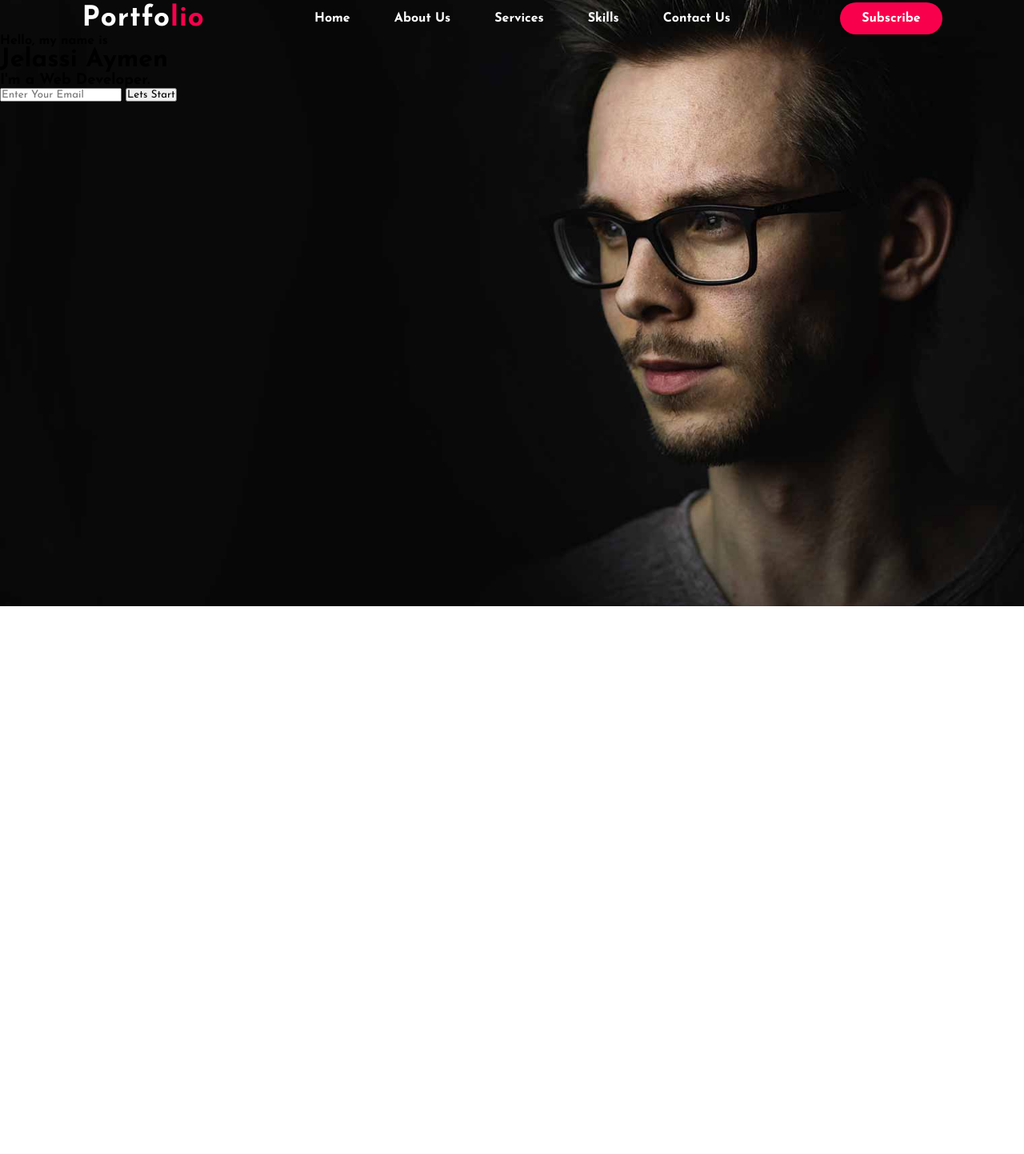
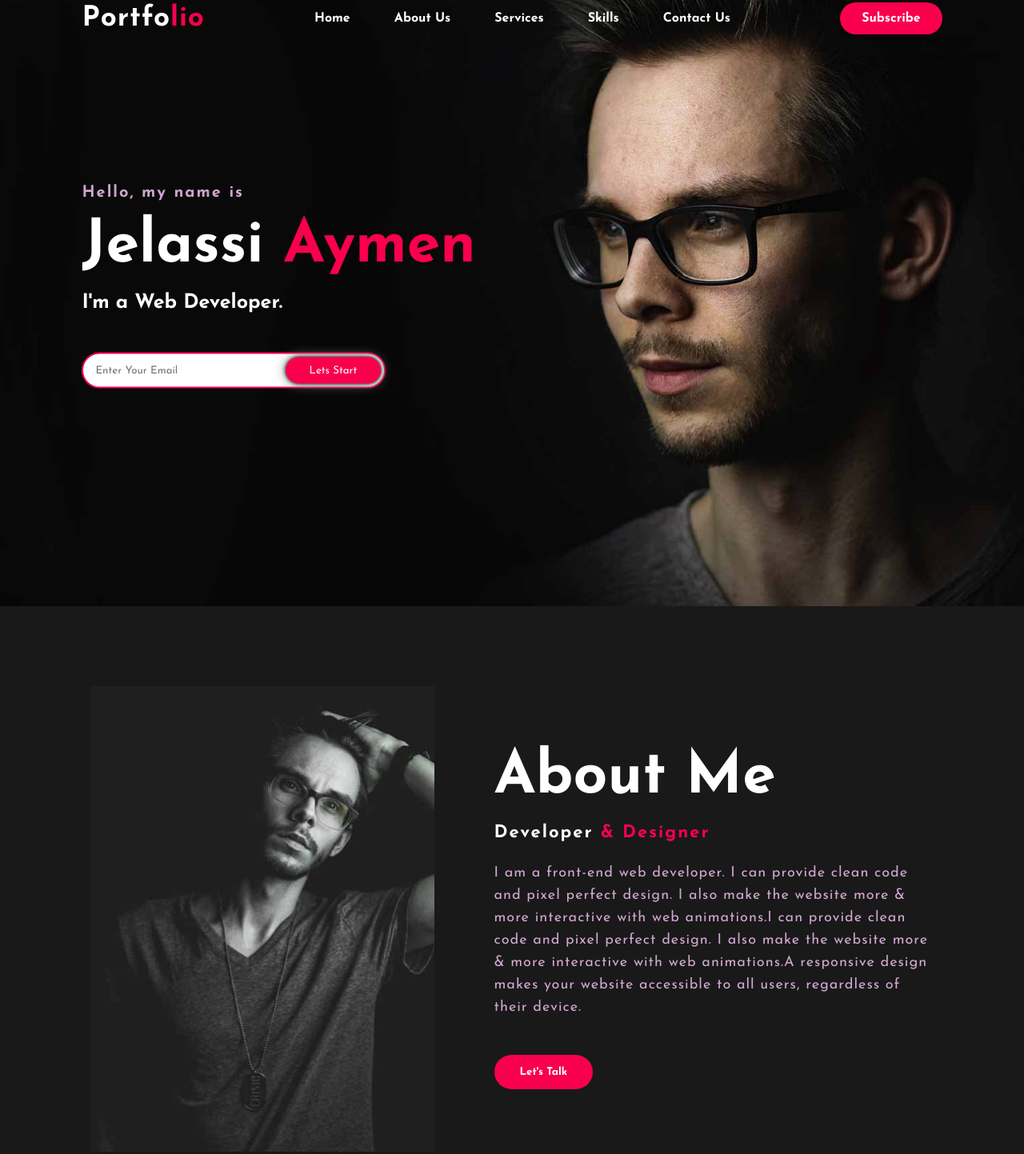
Before and after one commit to jelassiaymen94/personal-portfolio, a plain HTML site: page index.html in a window 1280 px wide. Shown: the part 42-1485 px from the top of the page at 80% size. Before the commit the page ends 800 px from the top, so only its background shows below. Drawn offline with Linux system fonts and the light colour scheme.

Commit message:
About section done

```diff
--- a/css/style.css
+++ b/css/style.css
@@ -66,3 +66,121 @@ nav ul li a:hover {
 	color: #f9004d;
 	transform: scale(1.3);
 }
+
+.content {
+	position: absolute;
+	top: 50%;
+	left: 8%;
+	transform: translateY(-50%);
+}
+
+h1 {
+	color: white;
+	margin: 20px 0px 20px;
+	font-size: 75px;
+}
+
+h3 {
+	color: white;
+	font-size: 25px;
+	margin-bottom: 50px;
+}
+
+h4 {
+	color: #fcfc;
+	letter-spacing: 2px;
+	font-size: 20px;
+}
+
+.newslatter form {
+	width: 380px;
+	max-width: 100%;
+	position: relative;
+}
+
+.newslatter form input:first-child {
+	display: inline-block;
+	width: 100%;
+	padding: 14px 130px 14px 15px;
+	border: 2px solid #f9004d;
+	outline: none;
+	border-radius: 30px;
+}
+
+.newslatter form input:last-child {
+	position: absolute;
+	display: inline-block;
+	outline: none;
+	border: none;
+	padding: 10px 30px;
+	border-radius: 30px;
+	background-color: #f9004d;
+	color: white;
+	box-shadow: 0px 0px 5px #000, 0px 0px 15px #858585;
+	top: 6px;
+	right: 6px;
+}
+
+.about {
+	width: 100%;
+	padding: 100px 0px;
+	background-color: #191919;
+}
+
+.about img {
+	height: auto;
+	width: 430px;
+}
+
+.about-text {
+	width: 550px;
+}
+
+.main {
+	display: flex;
+	align-items: center;
+	justify-content: space-around;
+	width: 1130px;
+	max-width: 95%;
+	margin: 0 auto;
+}
+
+.about-text h2 {
+	color: white;
+	font-size: 75px;
+	text-transform: capitalize;
+	margin-bottom: 20px;
+}
+
+.about-text h5 {
+	color: white;
+	letter-spacing: 2px;
+	font-size: 22px;
+	margin-bottom: 25px;
+	text-transform: capitalize;
+}
+
+.about-text p {
+	color: #fcfc;
+	letter-spacing: 1px;
+	line-height: 28px;
+	font-size: 18px;
+	margin-bottom: 45px;
+}
+
+button {
+	background-color: #f9004d;
+	color: white;
+	text-decoration: none;
+	border: 2px solid transparent;
+	font-weight: bold;
+	padding: 13px 30px;
+	border-radius: 30px;
+	transition: 0.4s;
+}
+
+button:hover {
+	background-color: transparent;
+	border: 2px solid #f9004d;
+	cursor: pointer;
+}
--- a/index.html
+++ b/index.html
@@ -41,7 +41,7 @@
 			</nav>
 			<div class="content">
 				<h4>Hello, my name is</h4>
-				<h1>Jelassi Aymen</h1>
+				<h1>Jelassi <span>Aymen</span></h1>
 				<h3>I'm a Web Developer.</h3>
 				<div class="newslatter">
 					<form>
@@ -58,5 +58,27 @@
 				</div>
 			</div>
 		</div>
+		<!-- About section start -->
+		<section class="about">
+			<div class="main">
+				<img
+					src="img/main-img.png"
+					alt="" />
+				<div class="about-text">
+					<h2>About Me</h2>
+					<h5>Developer <span> & Designer</span></h5>
+					<p>
+						I am a front-end web developer. I can provide clean code and pixel
+						perfect design. I also make the website more & more interactive with
+						web animations.I can provide clean code and pixel perfect design. I
+						also make the website more & more interactive with web animations.A
+						responsive design makes your website accessible to all users,
+						regardless of their device.
+					</p>
+					<button type="button">Let's Talk</button>
+				</div>
+			</div>
+		</section>
+		<!-- -->
 	</body>
 </html>
```
